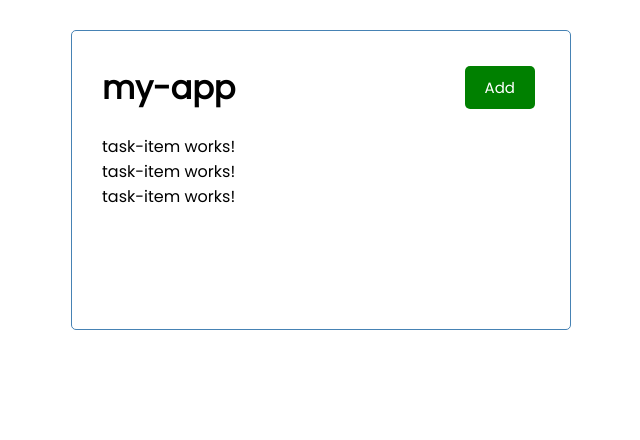
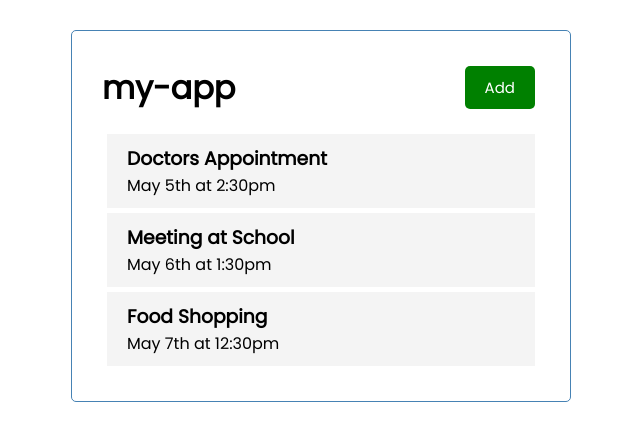
Before and after one commit to prompto416/angular-task-tracker, an Angular app: page / in a window 1280 px wide. Shown: the top 440 px of the page, without its empty margins (319-959 px from the left). Built offline with nearby package versions, Linux system fonts and the light colour scheme.

Commit message:
Update: Task-Item component css styling and iterating items

```diff
--- a/src/app/components/task-item/task-item.component.css
+++ b/src/app/components/task-item/task-item.component.css
@@ -0,0 +1,16 @@
+.task {
+  background: #f4f4f4;
+  margin: 5px;
+  padding: 10px 20px;
+  cursor: pointer;
+}
+
+.task.reminder {
+  border-left: 5px solid green;
+}
+
+.task h3 {
+  display: flex;
+  align-items: center;
+  justify-content: space-between;
+}
--- a/src/app/components/task-item/task-item.component.html
+++ b/src/app/components/task-item/task-item.component.html
@@ -1 +1,4 @@
-<p>task-item works!</p>
+<div class="task">
+  <h3>{{task.text}}</h3>
+  <p>{{task.day}}</p>
+</div>
```
